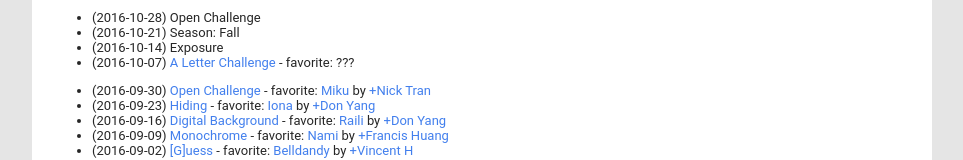
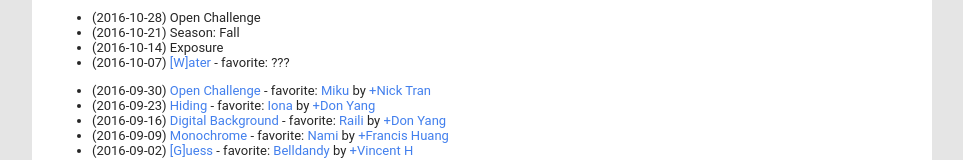
Before and after one commit to warazashi/figure.photos, a website: page app/challenges/index.html in a window 1280 px wide. Shown: the part 397-557 px from the top of the page, without its empty margins (158-1121 px from the left). Drawn offline with Linux system fonts and the light colour scheme.

Commit message:
2016-10-07 challenge update

```diff
--- a/app/challenges/index.html
+++ b/app/challenges/index.html
@@ -241,7 +241,7 @@
 				<li>(2016-10-28) Open Challenge</li>
 				<li>(2016-10-21) Season: Fall</li>
 				<li>(2016-10-14) Exposure</li>
-				<li>(2016-10-07) <a href="https://goo.gl/UHvOiZ">A Letter Challenge</a> - favorite: ???</li>
+				<li>(2016-10-07) <a href="https://goo.gl/UHvOiZ">[W]ater</a> - favorite: ???</li>
 			</ul>
 
 			<ul>
```
